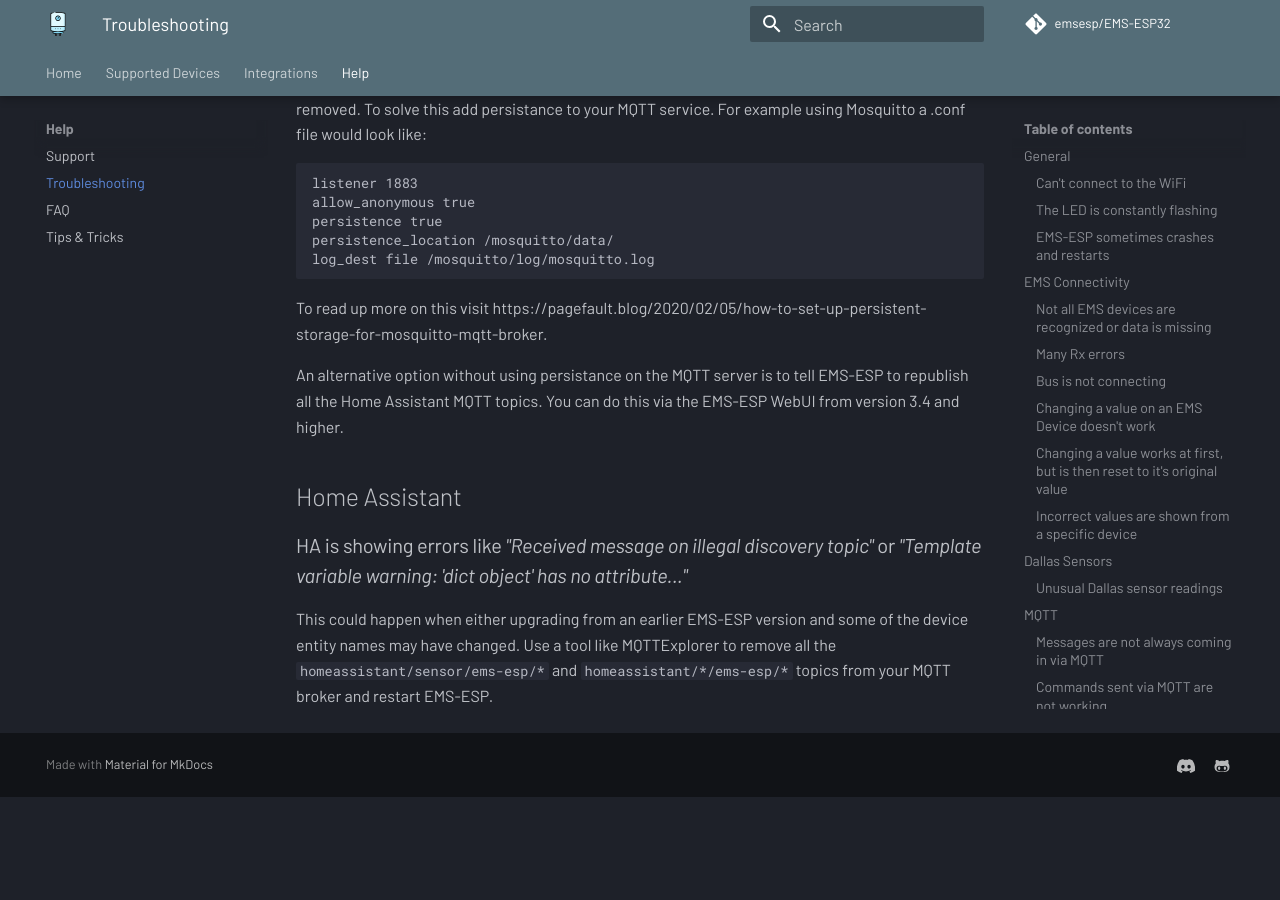
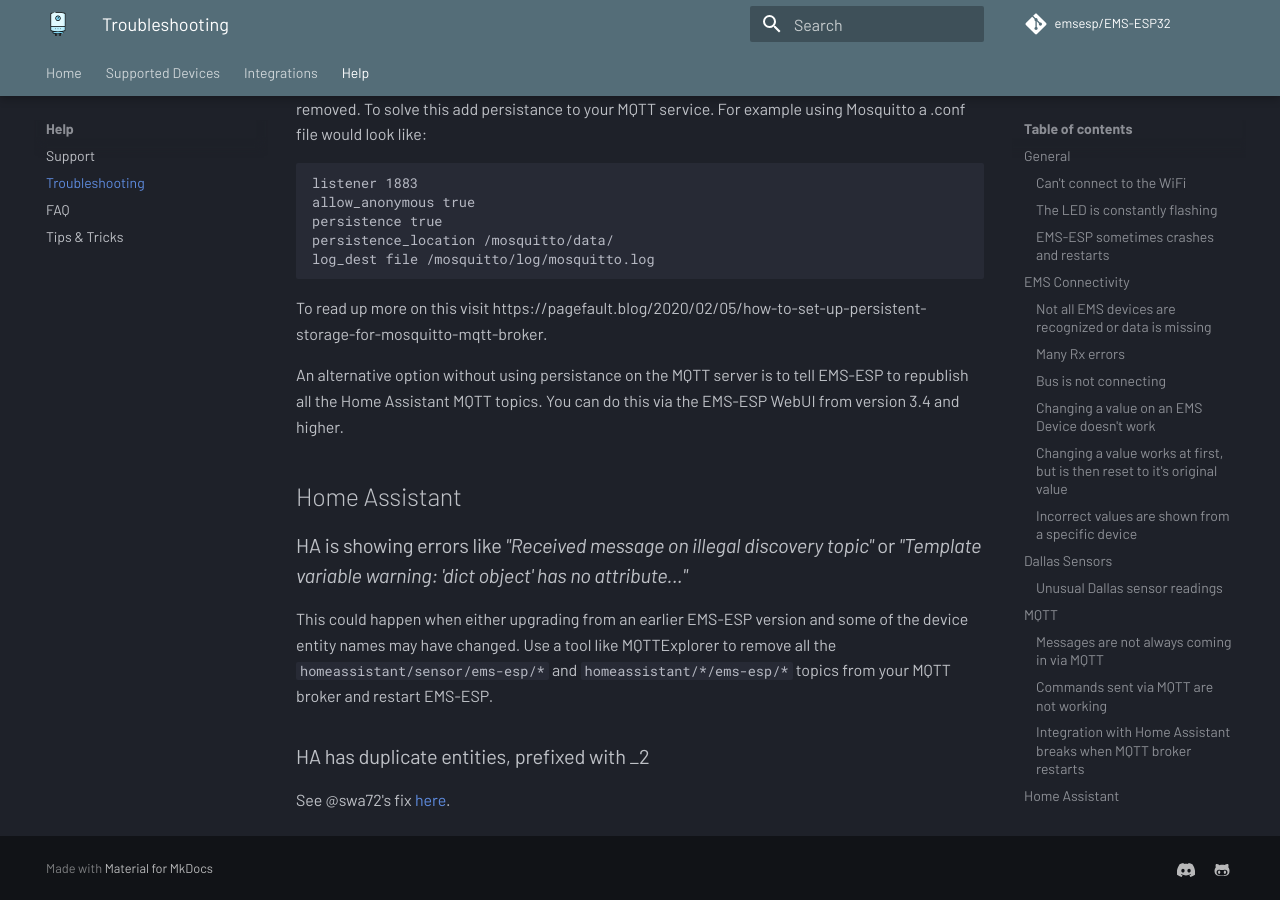
Before and after one commit to emsesp/docs, an MkDocs documentation site: the page built from docs/Troubleshooting.md, in a window 1280 px wide and 900 px high, scrolled down 5217 px. Built offline with MkDocs 1.6.1 and Material for MkDocs 9.7.7, drawn with Linux system fonts in a browser that asks for light colours; comment, search, counter and statistics services are not loaded; before the commit the page ends 6014 px from its top, so only the background shows below that.

Commit message:
mention _2 in HA

```diff
--- a/docs/Troubleshooting.md
+++ b/docs/Troubleshooting.md
@@ -169,3 +169,7 @@
 ### HA is showing errors like _"Received message on illegal discovery topic"_ or _"Template variable warning: 'dict object' has no attribute..."_
 
 This could happen when either upgrading from an earlier EMS-ESP version and some of the device entity names may have changed. Use a tool like MQTTExplorer to remove all the `homeassistant/sensor/ems-esp/*` and `homeassistant/*/ems-esp/*` topics from your MQTT broker and restart EMS-ESP.
+
+### HA has duplicate entities, prefixed with \_2
+
+See @swa72's fix [here](https://github.com/swa72/home-assistant/blob/main/README-mqtt.md).
```
